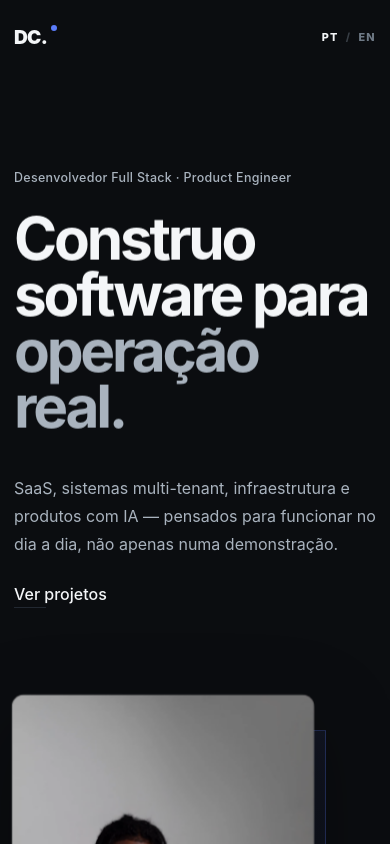
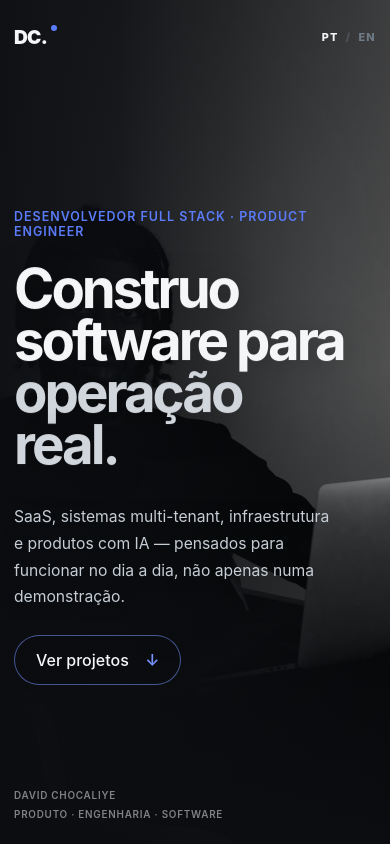
Before and after one commit to chocaliye/-chocaliye.github.io, a Next.js app: page / in a window 390 px wide. Shown: the top 844 px of the page. Built offline with nearby package versions, Linux system fonts and the light colour scheme.

Commit message:
style: turn hero portrait into full-screen background

```diff
--- a/app/globals.css
+++ b/app/globals.css
@@ -50,97 +50,155 @@ a{color:inherit;text-decoration:none}
   margin:0;
 }
 .hero .eyebrow{
-  color:var(--muted);
+  color:var(--accent);
   font-size:.78rem;
-  font-weight:500;
-  letter-spacing:.025em;
+  font-weight:600;
+  letter-spacing:.08em;
+  text-transform:uppercase;
 }
 
 .hero{
+  position:relative;
+  min-height:100svh;
+  margin-top:-88px;
+  padding-top:88px;
+  overflow:hidden;
+  isolation:isolate;
+}
+
+.heroBackdrop{
+  position:absolute;
+  inset:0;
+  z-index:-2;
+  background-color:var(--bg);
+  background-image:url("/david-hero-chair.webp");
+  background-repeat:no-repeat;
+  background-size:auto 118%;
+  background-position:right 42%;
+  filter:grayscale(1) contrast(1.08) brightness(.76);
+  transform:scale(1.015);
+  transform-origin:center right;
+}
+
+.hero::after{
+  content:"";
+  position:absolute;
+  inset:0;
+  z-index:-1;
+  pointer-events:none;
+  background:
+    linear-gradient(90deg,
+      rgba(11,13,16,1) 0%,
+      rgba(11,13,16,.98) 26%,
+      rgba(11,13,16,.86) 45%,
+      rgba(11,13,16,.46) 68%,
+      rgba(11,13,16,.16) 100%),
+    linear-gradient(180deg,
+      rgba(11,13,16,.18) 0%,
+      rgba(11,13,16,0) 52%,
+      rgba(11,13,16,.94) 100%);
+}
+
+.heroInner{
+  position:relative;
   min-height:calc(100svh - 88px);
-  display:grid;
-  grid-template-columns:minmax(0,1.15fr) minmax(300px,.85fr);
-  gap:108px;
+  display:flex;
   align-items:center;
   padding:112px 0 156px;
 }
-.heroStatement{max-width:760px}
+
+.heroStatement{
+  position:relative;
+  z-index:2;
+  width:min(100%,760px);
+}
+
 .heroStatement h1{
-  margin:36px 0 48px;
+  margin:32px 0 42px;
   max-width:760px;
   font-size:clamp(3.8rem,6.6vw,6.8rem);
   line-height:.94;
   letter-spacing:-.06em;
   font-weight:700;
+  text-shadow:0 8px 36px rgba(0,0,0,.34);
   will-change:transform;
 }
-.heroStatement h1 span{display:block;color:var(--muted)}
+
+.heroStatement h1 span{
+  display:block;
+  color:#c3cad3;
+}
+
 .heroBottom{
   display:flex;
   flex-direction:column;
   align-items:flex-start;
   gap:30px;
-  max-width:560px;
+  max-width:570px;
 }
-.heroBottom p{margin:0;color:var(--muted);font-size:1.04rem;line-height:1.8}
+
+.heroBottom p{
+  margin:0;
+  color:#bcc5cf;
+  font-size:1.04rem;
+  line-height:1.8;
+  text-shadow:0 2px 18px rgba(0,0,0,.48);
+}
+
 .heroBottom a{
   position:relative;
+  display:inline-flex;
+  align-items:center;
+  min-height:48px;
+  padding:0 22px;
+  border:1px solid rgba(120,148,255,.55);
+  border-radius:999px;
+  background:rgba(11,13,16,.22);
+  backdrop-filter:blur(10px);
   color:var(--text);
-  font-weight:500;
+  font-weight:600;
   white-space:nowrap;
-  padding-bottom:4px;
+  transition:border-color .22s ease,background .22s ease,transform .22s ease;
 }
+
 .heroBottom a::after{
-  content:"";
+  content:"↓";
+  position:static;
+  width:auto;
+  height:auto;
+  margin-left:14px;
+  background:none;
+  color:var(--accent-hover);
+  transition:transform .22s ease;
+}
+
+.heroBottom a:hover{
+  border-color:var(--accent);
+  background:rgba(91,124,250,.09);
+  transform:translateY(-2px);
+}
+
+.heroBottom a:hover::after{
+  width:auto;
+  background:none;
+  transform:translateY(3px);
+}
+
+.heroMeta{
   position:absolute;
   left:0;
-  bottom:0;
-  width:32px;
-  height:1px;
-  background:var(--border);
-  transition:width .22s ease,background .22s ease;
+  right:0;
+  bottom:34px;
+  display:flex;
+  justify-content:space-between;
+  gap:24px;
+  color:rgba(244,246,248,.5);
+  font-size:.68rem;
+  font-weight:600;
+  letter-spacing:.09em;
+  text-transform:uppercase;
 }
-.heroBottom a:hover::after{
-  width:100%;
-  background:var(--muted);
-}
-.heroVisual{
-  align-self:center;
-  display:flex;
-  flex-direction:column;
-  justify-content:center;
-  width:min(100%,390px);
-  justify-self:end;
-  position:relative;
-  padding:18px 18px 0 0;
-}
-.heroVisual::before{
-  content:"";
-  position:absolute;
-  inset:54px 0 66px 42px;
-  border:1px solid rgba(91,124,250,.28);
-  background:linear-gradient(180deg,rgba(91,124,250,.08),rgba(91,124,250,0));
-  z-index:-1;
-}
-.heroVisual img{
-  width:100%;
-  height:auto;
-  aspect-ratio:2/3;
-  object-fit:cover;
-  object-position:center;
-  border-radius:14px;
-  display:block;
-  filter:saturate(.9) contrast(1.04) brightness(.94);
-  box-shadow:0 28px 80px rgba(0,0,0,.34);
-  transform:scale(1.015);
-  transform-origin:center;
-  will-change:transform;
-}
-.heroCaption{
-  display:flex;justify-content:space-between;gap:20px;
-  padding:16px 18px 0 0;color:var(--subtle);font-size:.72rem;
-  text-transform:uppercase;letter-spacing:.08em
-}
+
 
 .manifesto{
   min-height:58vh;
@@ -487,10 +545,15 @@ a{color:inherit;text-decoration:none}
 .reveal.is-visible{opacity:1;transform:translate3d(0,0,0)}
 
 @media(max-width:980px){
-  .hero{grid-template-columns:1fr;gap:82px;padding:104px 0 132px}
-  .heroStatement{max-width:820px}
-  .heroVisual{width:min(68vw,420px);justify-self:start}
-  .heroBottom{max-width:620px}
+  .heroInner{padding:108px 0 132px}
+  .heroStatement{max-width:720px}
+  .heroBottom{max-width:600px}
+  .heroBackdrop{background-size:auto 112%;background-position:72% 42%}
+  .hero::after{
+    background:
+      linear-gradient(90deg,rgba(11,13,16,1) 0%,rgba(11,13,16,.97) 30%,rgba(11,13,16,.82) 52%,rgba(11,13,16,.28) 100%),
+      linear-gradient(180deg,rgba(11,13,16,.14) 0%,rgba(11,13,16,0) 50%,rgba(11,13,16,.94) 100%);
+  }
   .projectGrid{grid-template-columns:1fr;gap:50px}
   .projectReverse .projectMeta,.projectReverse .projectCanvas{order:initial}
   .projectCanvas iframe{transform:scale(.5)}
@@ -501,32 +564,55 @@ a{color:inherit;text-decoration:none}
 @media(max-width:800px){
   .shell{width:min(100% - 28px,1180px)}
   .topbar{height:74px}.navlinks{display:none}
-  .hero{min-height:auto;padding:96px 0 124px;gap:76px}
+  .hero{
+    min-height:100svh;
+    margin-top:-74px;
+    padding-top:74px;
+  }
+  .heroInner{
+    min-height:calc(100svh - 74px);
+    align-items:center;
+    padding:92px 0 116px;
+  }
   .heroStatement{max-width:none}
   .heroStatement h1{
-    margin:26px 0 38px;
-    font-size:clamp(3.15rem,15vw,4.8rem);
-    line-height:.96;
+    margin:24px 0 34px;
+    max-width:92%;
+    font-size:clamp(3.05rem,14vw,4.7rem);
+    line-height:.95;
     letter-spacing:-.055em
   }
-  .heroBottom{gap:26px;max-width:34rem}
-  .heroBottom p{font-size:1rem;line-height:1.75}
-  .heroVisual{
-    width:min(80vw,360px);
-    justify-self:start;
-    padding:14px 14px 0 0;
+  .heroStatement h1 span{color:#d1d6dc}
+  .heroBottom{gap:24px;max-width:31rem}
+  .heroBottom p{
+    width:min(90%,31rem);
+    color:#c6cdd5;
+    font-size:.98rem;
+    line-height:1.7;
   }
-  .heroVisual::before{
-    inset:46px 0 58px 34px;
+  .heroBottom a{
+    min-height:50px;
+    padding:0 21px;
   }
-  .heroVisual img{
-    width:100%;
-    height:auto;
-    aspect-ratio:2/3;
-    object-position:center;
-    border-radius:12px;
+  .heroBackdrop{
+    background-size:auto 108%;
+    background-position:64% center;
+    filter:grayscale(1) contrast(1.1) brightness(.7);
+    transform:scale(1.01);
   }
-  .heroCaption{padding:14px 14px 0 0;font-size:.66rem}
+  .hero::after{
+    background:
+      linear-gradient(90deg,rgba(11,13,16,.96) 0%,rgba(11,13,16,.88) 30%,rgba(11,13,16,.63) 58%,rgba(11,13,16,.16) 100%),
+      linear-gradient(180deg,rgba(11,13,16,.2) 0%,rgba(11,13,16,0) 44%,rgba(11,13,16,.96) 100%);
+  }
+  .heroMeta{
+    bottom:24px;
+    align-items:flex-start;
+    flex-direction:column;
+    gap:7px;
+    font-size:.62rem;
+    letter-spacing:.075em;
+  }
   .manifesto{grid-template-columns:1fr;gap:20px;min-height:auto;padding:100px 0}
   .workIntro{padding:95px 0 65px}
   .projectStory{min-height:auto;padding:90px 0}
@@ -637,7 +723,7 @@ a{color:inherit;text-decoration:none}
   html{scroll-behavior:auto}
   .hero-enter,.reveal{opacity:1!important;transform:none!important;animation:none!important;transition:none!important}
   .statementTrack{animation:none!important}
-  .heroVisual img,[data-scroll-title],.heroStatement h1,.heroTitleMotion,.heroPhotoMotion{transform:none!important;transition:none!important}
+  .heroBackdrop,[data-scroll-title],.heroStatement h1,.heroTitleMotion{transform:none!important;transition:none!important}
 }
 
 
@@ -690,12 +776,8 @@ a{color:inherit;text-decoration:none}
   will-change:transform;
 }
 
-.heroTitleMotion,
-.heroPhotoMotion{
+.heroTitleMotion{
   will-change:transform;
-}
-.heroPhotoMotion{
-  width:100%;
 }
 
 
--- a/app/page.tsx
+++ b/app/page.tsx
@@ -211,9 +211,7 @@ export default function Home() {
   const reduceMotion = useReducedMotion();
   const { scrollY } = useScroll();
   const titleYTarget = useTransform(scrollY, [0, 900], [0, -16], { clamp: true });
-  const photoYTarget = useTransform(scrollY, [0, 900], [0, 30], { clamp: true });
   const titleY = useSpring(titleYTarget, { stiffness: 150, damping: 28, mass: 0.38 });
-  const photoY = useSpring(photoYTarget, { stiffness: 135, damping: 30, mass: 0.42 });
 
   useEffect(() => {
     document.documentElement.lang = locale === "pt" ? "pt-BR" : "en";
@@ -303,7 +301,10 @@ export default function Home() {
 
       <ScrollIndicator sections={scrollSections} />
 
-      <section className="hero shell">
+      <section className="hero">
+        <div className="heroBackdrop" aria-hidden="true" />
+
+        <div className="shell heroInner">
           <div className="heroStatement">
             <p className="eyebrow hero-enter hero-enter-1">{t.hero.eyebrow}</p>
             <motion.div className="heroTitleMotion" style={{ y: reduceMotion ? 0 : titleY }}>
@@ -318,11 +319,7 @@ export default function Home() {
             </div>
           </div>
 
-        <div className="heroVisual hero-enter hero-enter-photo">
-          <motion.div className="heroPhotoMotion" style={{ y: reduceMotion ? 0 : photoY }}>
-            <img src="/david-hero-chair.webp" alt="David Chocaliye com um laptop" />
-          </motion.div>
-          <div className="heroCaption">
+          <div className="heroMeta hero-enter hero-enter-3" aria-label="Identificação">
             <span>David Chocaliye</span>
             <span>{t.hero.location}</span>
           </div>
```
Lines whose indentation alone changed are shown as unchanged.
